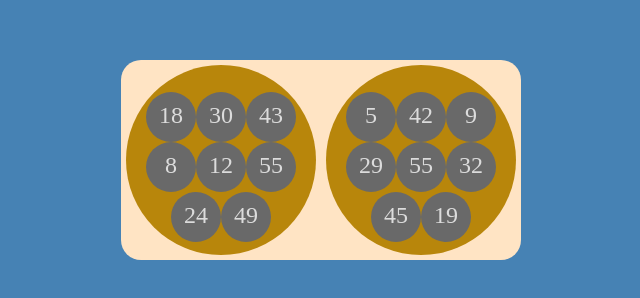
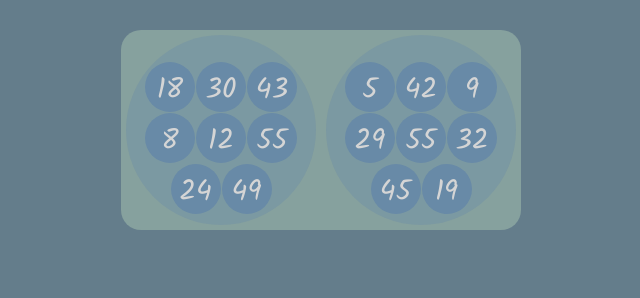
Before and after one commit to Martin-442/portfolio_MonomatchGame, a plain HTML site: page index.html in a window 1280 px wide. Shown: the whole page, without its empty margins (319-959 px from the left). Drawn offline with Linux system fonts and the light colour scheme; a web font is replaced by a local one.

Commit message:
version 1.1
- CHANGELOG.md added
- color set adjusted
- google font added
- <a> changed to <button>
- add <span> inside <button> to better adjust font position for different fonts

```diff
--- a/index.html
+++ b/index.html
@@ -6,11 +6,23 @@
     <meta name="viewport" content="width=device-width, initial-scale=1.0">
     <title>Monomatch game</title>
     <link rel="stylesheet" href="styles/style.css">
+    <link rel="preconnect" href="https://fonts.googleapis.com">
+    <link rel="preconnect" href="https://fonts.gstatic.com" crossorigin>
+    <link href="https://fonts.googleapis.com/css2?family=Kalam&display=swap" rel="stylesheet">
+    <link href="https://fonts.googleapis.com/css2?family=Arizonia&family=Kalam&display=swap" rel="stylesheet">
 </head>
 <body>
     <div id="gameset">
-        <div id="card1"><a href="#"></a></div>
-        <div id="card2"><a href="#"></a></div>
+        <div id="card1">
+            <button href="#">
+                <span></span>
+            </button>
+        </div>
+        <div id="card2">
+            <button href="#">
+                <span></span>
+            </button>
+        </div>
     </div>
     <script src="scripts/theDoubleAlgorithm.js"></script>
     <script src="scripts/main.js"></script>
--- a/scripts/main.js
+++ b/scripts/main.js
@@ -5,8 +5,8 @@ const cardsOnScreen = [
     '#card1',
     '#card2'
 ];
-let setCard1 = [];
-let setCard2 = [];
+let cardSet1 = [];
+let cardSet2 = [];
 
 
 const gameCards = cards;
@@ -23,55 +23,69 @@ function shuffleNums(a) {
 }
 
 function endTheGame() {
-    const removeEL = document.querySelectorAll('a')
+    // removing all eventListeners for the numbers
+    const removeEL = document.querySelectorAll('button span')
     for (const i of removeEL) {
         i.removeEventListener('click', checkNum);
     }
 }
 
 function checkNum(event) {
-    const clickedNum = event.srcElement.innerText;
-    const clickedNumParent = event.srcElement.parentElement;
+    console.log(this.innerText);
+    const clickedNum = this.innerText;
+    const clickedNumParent = this.parentElement.parentElement;
     const clickedNumElement = document.querySelector('#' + clickedNumParent.id + ' .cardNr' + clickedNum);
-    clickedNumElement.style.color = 'black';
+    console.log(clickedNumElement);
+    clickedNumElement.style.color = 'var(--click-number)';
     let matchingNumElement = '';
     if (clickedNumParent.id == 'card1') {
         matchingNumElement = document.querySelector('#card2 .cardNr' + clickedNum);
-        if (setCard2.includes(parseInt(clickedNum))) {
-            clickedNumElement.style.backgroundColor = 'green';
-            matchingNumElement.style.backgroundColor = 'green';
+        if (cardSet2.includes(parseInt(clickedNum))) {
+            clickedNumElement.parentElement.style.backgroundColor = 'var(--click-success)';
+            matchingNumElement.parentElement.style.backgroundColor = 'var(--click-success)';
             endTheGame();
         }
     } else if (clickedNumParent.id == 'card2') {
         matchingNumElement = document.querySelector('#card1 .cardNr' + clickedNum);
-        if (setCard1.includes(parseInt(clickedNum))) {
-            clickedNumElement.style.backgroundColor = 'green';
-            matchingNumElement.style.backgroundColor = 'green';
+        if (cardSet1.includes(parseInt(clickedNum))) {
+            clickedNumElement.parentElement.style.backgroundColor = 'var(--click-success)';
+            matchingNumElement.parentElement.style.backgroundColor = 'var(--click-success)';
             endTheGame();
         }
     }
 }
 
-
+// loop through cards in gameset (2 cards)
 for (const oneCardOnScreen of cardsOnScreen) {
+    // random card from card stack
     const randomCard = Math.floor(Math.random() * gameCards.length);
-    let randomCardNums = gameCards[randomCard];
+    // shuffle numbers in card array
+    const randomCardNums = shuffleNums(gameCards[randomCard]);
+    // delete random card from array to avoid same cards in the gameset
     gameCards.splice(randomCard,1);
-    randomCardNums = shuffleNums(randomCardNums);
-    for (const number of randomCardNums) {
-        const newaHTML = document.querySelector(oneCardOnScreen + ' a').cloneNode(true);
-        document.querySelector(oneCardOnScreen).append(newaHTML);
-        newaHTML.innerText = number;
-        newaHTML.classList.add('cardNr'+number);
-    }
-    document.querySelector(oneCardOnScreen + ' a').remove();
+    // create 2 cardsets defined outside the loop
     if (oneCardOnScreen == cardsOnScreen[0]) {
-        setCard1 = randomCardNums;
+        cardSet1 = randomCardNums;
     } else {
-        setCard2 = randomCardNums;
+        cardSet2 = randomCardNums;
     }
 
-    const numbersOnCards = document.querySelectorAll(oneCardOnScreen + ' a');
+    // loop through numbers for one card
+    const buttonsOnCardTemplate = document.querySelector(oneCardOnScreen + ' button');
+    // remove template
+    buttonsOnCardTemplate.remove();
+    // loop through numbers on card to create a visual card set
+    for (const number of randomCardNums) {
+        const buttonOnCard = buttonsOnCardTemplate.cloneNode(true);
+        const buttonOnCardText = buttonOnCard.querySelector('span');
+        document.querySelector(oneCardOnScreen).append(buttonOnCard);
+        buttonOnCardText.classList.add('cardNr'+number);
+        buttonOnCardText.innerText = number;
+        buttonOnCardText.classList.add('font__Kalem');
+    }
+
+    // add eventListener on each number
+    const numbersOnCards = document.querySelectorAll(oneCardOnScreen + ' button span');
     for (const eachNumA of numbersOnCards) {
         eachNumA.addEventListener('click', checkNum);
     }
@@ -79,7 +93,6 @@ for (const oneCardOnScreen of cardsOnScreen) {
 
 
 // to do:
-// - other font
 // - timer
 // - choose the amount of numbers on a card
 // - rotate numbers / random size
--- a/styles/style.css
+++ b/styles/style.css
@@ -1,3 +1,21 @@
+:root {
+    --page-bg: steelblue;
+    --gameset-bg: bisque;
+    --card-bg: darkgoldenrod;
+    --number-bg: dimgray;
+    --number: gainsboro;
+    --click-number: black;
+    --click-success: green;
+}
+:root { /* color set variation */
+    --page-bg:  #647d8b;
+    --gameset-bg: #86A19E;
+    --card-bg: #688aa75d;
+    --number-bg: #688aa7;
+    --number: #d5d5d5;
+    --click-number: #222222;
+    --click-success: #FBa100;
+}
 *:not(input) {
     box-sizing: border-box;
     padding: 0;
@@ -5,13 +23,13 @@
     border: 0;
 }
 body {
-    background-color: steelblue;
+    background-color: var(--page-bg);
 }
 #gameset {
     width: 400px;
     height: 200px;
-    margin: 60px auto;
-    background-color: bisque;
+    margin: 30px auto;
+    background-color: var(--gameset-bg);
     display: flex;
     justify-content: space-around;
     align-items: center;
@@ -21,21 +39,40 @@ body {
     width: 190px;
     height: 190px;
     border-radius: 50%;
-    background-color: darkgoldenrod;
+    background-color: var(--card-bg);
     display: flex;
     justify-content: center;
     align-items: center;
     flex-wrap: wrap;
-    padding: 27px 20px;
+    gap: 1px;
+    padding: 27px 18px;
 }
-a {
+span {
+    width: 100%;
+}
+button {
     height: 50px;
     width: 50px;
-    padding-top: 10px;
-    color: gainsboro;
+    color: var(--number);
     text-align: center;
-    font-size: 1.5rem;
     text-decoration: none;
-    background-color: dimgray;
+    background-color: var(--number-bg);
     border-radius: 50%;
+    display: flex;
+    justify-content: center;
+    align-items: baseline;
 }
+button .font__Kalem {
+    /* Kalam font settings */
+    font-family: 'Kalam', cursive;
+    padding-top: 4px;
+    font-size: 1.8rem;
+    padding-top: 0.3rem;
+}
+button .font__Arizona {
+    /* Arizonia font settings */
+    font-family: 'Arizonia', cursive;
+    padding-top: 0;
+    font-size: 2.0rem;
+    padding-top: 0.2rem;
+}
```
Also changed, not shown: 1 other file.
